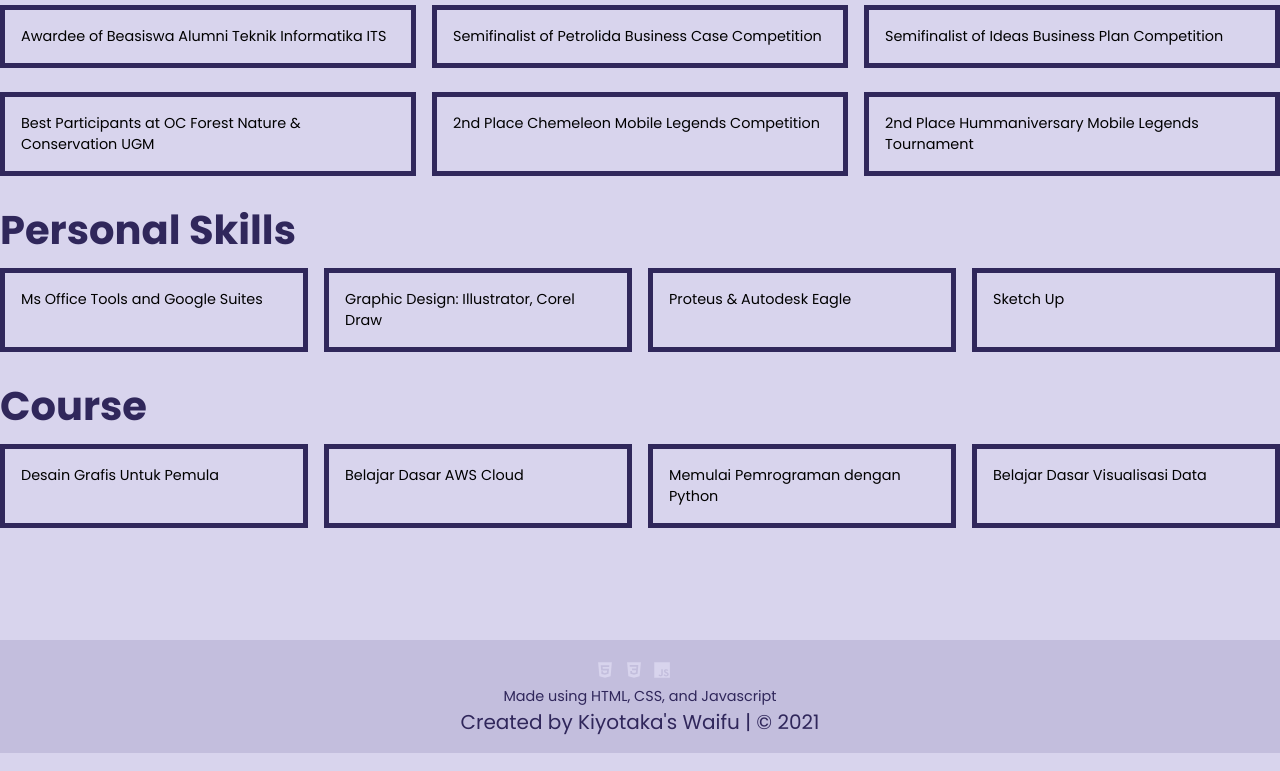
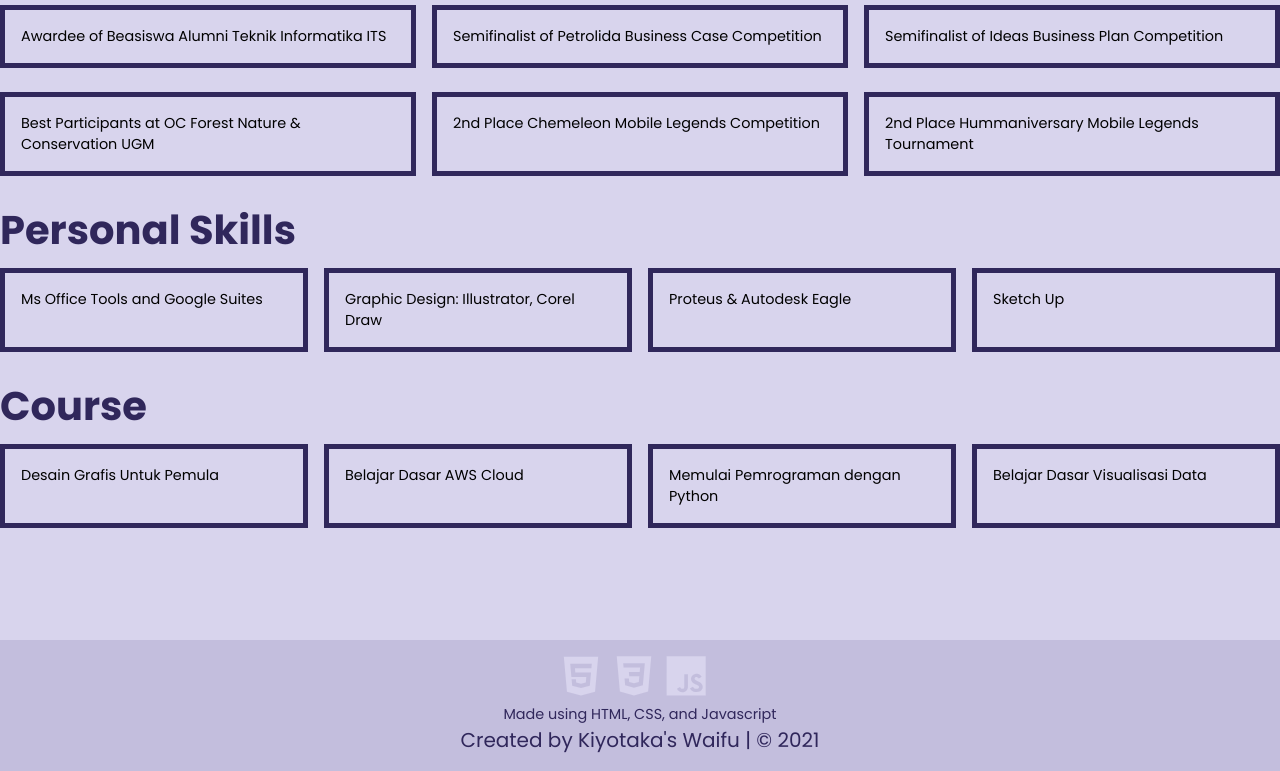
Before and after one commit to elshiraphine/personal-cv, a plain HTML site: page about.html in a window 1280 px wide. Shown: the part 861-1632 px from the top of the page. Drawn offline with Linux system fonts and the light colour scheme.

Commit message:
fix: fix footer svg size at about.html

```diff
--- a/about.html
+++ b/about.html
@@ -157,21 +157,21 @@
         <footer>
             <div class="row">
                 <div class="column">
-                    <svg viewBox="0 0 128 128" width="1rem" height="1rem">
+                    <svg viewBox="0 0 128 128" width="40px" height="40px">
                         <path fill="#D8D4ED"
                             d="M9.032 2l10.005 112.093 44.896 12.401 45.02-12.387L118.968 2H9.032zm89.126 26.539l-.627 7.172L97.255 39H44.59l1.257 14h50.156l-.336 3.471-3.233 36.119-.238 2.27L64 102.609v.002l-.034.018-28.177-7.423L33.876 74h13.815l.979 10.919L63.957 89H64v-.546l15.355-3.875L80.959 67H33.261l-3.383-38.117L29.549 25h68.939l-.33 3.539z">
                         </path>
                     </svg>
                 </div>
                 <div class="column">
-                    <svg viewBox="0 0 128 128" width="1rem" height="1rem">
+                    <svg viewBox="0 0 128 128" width="40px" height="40px">
                         <path fill="#D8D4ED"
                             d="M8.76 1l10.055 112.883 45.118 12.58 45.244-12.626L119.24 1H8.76zm89.591 25.862l-3.347 37.605.01.203-.014.467v-.004l-2.378 26.294-.262 2.336L64 101.607v.001l-.022.019-28.311-7.888L33.75 72h13.883l.985 11.054 15.386 4.17-.004.008v-.002l15.443-4.229L81.075 65H48.792l-.277-3.043-.631-7.129L47.553 51h34.749l1.264-14H30.64l-.277-3.041-.63-7.131L29.401 23h69.281l-.331 3.862z">
                         </path>
                     </svg>
                 </div>
                 <div class="column">
-                    <svg viewBox="0 0 128 128" width="1rem" height="1rem">
+                    <svg viewBox="0 0 128 128" width="40px" height="40px">
                         <path fill="#D8D4ED"
                             d="M2 1v125h125V1H2zm66.119 106.513c-1.845 3.749-5.367 6.212-9.448 7.401-6.271 1.44-12.269.619-16.731-2.059-2.986-1.832-5.318-4.652-6.901-7.901l9.52-5.83c.083.035.333.487.667 1.071 1.214 2.034 2.261 3.474 4.319 4.485 2.022.69 6.461 1.131 8.175-2.427 1.047-1.81.714-7.628.714-14.065C58.433 78.073 58.48 68 58.48 58h11.709c0 11 .06 21.418 0 32.152.025 6.58.596 12.446-2.07 17.361zm48.574-3.308c-4.07 13.922-26.762 14.374-35.83 5.176-1.916-2.165-3.117-3.296-4.26-5.795 4.819-2.772 4.819-2.772 9.508-5.485 2.547 3.915 4.902 6.068 9.139 6.949 5.748.702 11.531-1.273 10.234-7.378-1.333-4.986-11.77-6.199-18.873-11.531-7.211-4.843-8.901-16.611-2.975-23.335 1.975-2.487 5.343-4.343 8.877-5.235l3.688-.477c7.081-.143 11.507 1.727 14.756 5.355.904.916 1.642 1.904 3.022 4.045-3.772 2.404-3.76 2.381-9.163 5.879-1.154-2.486-3.069-4.046-5.093-4.724-3.142-.952-7.104.083-7.926 3.403-.285 1.023-.226 1.975.227 3.665 1.273 2.903 5.545 4.165 9.377 5.926 11.031 4.474 14.756 9.271 15.672 14.981.882 4.916-.213 8.105-.38 8.581z">
                         </path>
```
